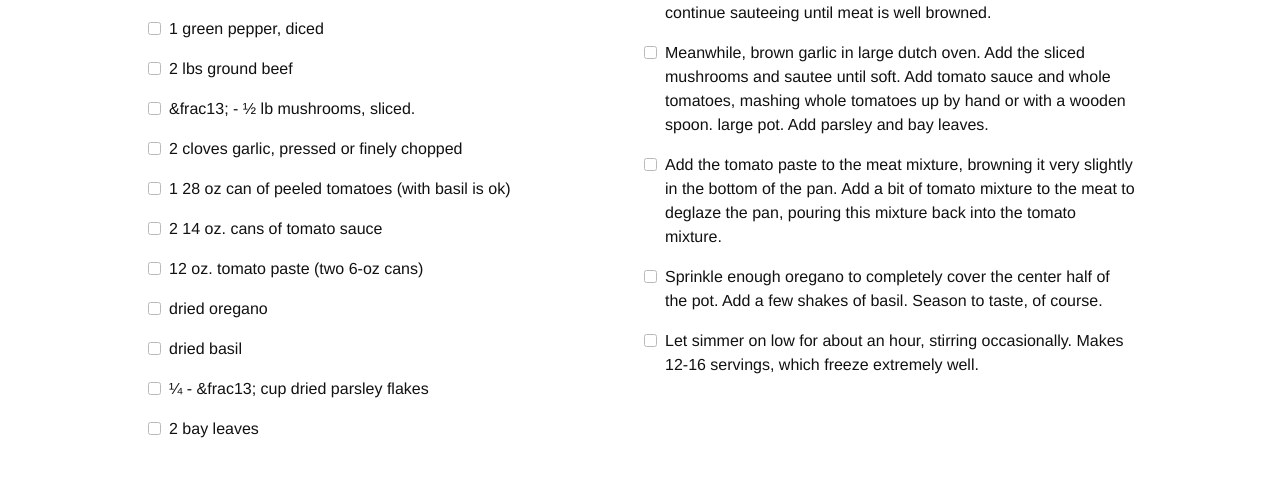
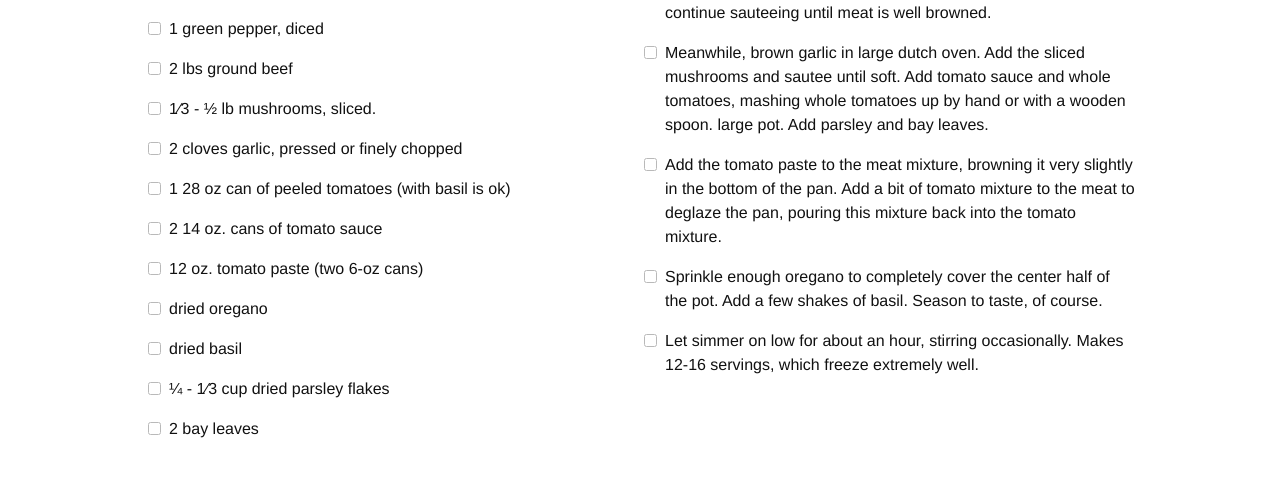
Before and after one commit to edinel/recipes, a Jekyll site: the page built from _recipes/Anzia_Sauce.md, in a window 1280 px wide. Shown: the part 1347-1834 px from the top of the page. Built offline with Jekyll 4.4.1, drawn with Linux system fonts in a browser that asks for light colours; nearby versions of some CDN libraries; some web fonts are replaced.

Commit message:
OK &frac13; doesn't work, have to use 1&frasl;3

```diff
--- a/_recipes/Anzia_Sauce.md
+++ b/_recipes/Anzia_Sauce.md
@@ -8,14 +8,14 @@ ingredients:
    - "1 onion, diced"
    - "1 green pepper, diced"
    - "2 lbs ground beef"
-   - "&frac13; - &frac12; lb mushrooms, sliced."
+   - "1&frasl;3 - &frac12; lb mushrooms, sliced."
    - "2 cloves garlic, pressed or finely chopped"
    - "1 28 oz can of peeled tomatoes (with basil is ok)"
    - "2 14 oz. cans of tomato sauce"
    - "12 oz. tomato paste (two 6-oz cans)"
    - "dried oregano"
    - "dried basil"
-   - "&frac14; - &frac13; cup dried parsley flakes"
+   - "&frac14; - 1&frasl;3 cup dried parsley flakes"
    - "2 bay leaves"
 
 
```
Also changed, not shown: _recipes/PeachCobbler.md (+1 -1 lines).
